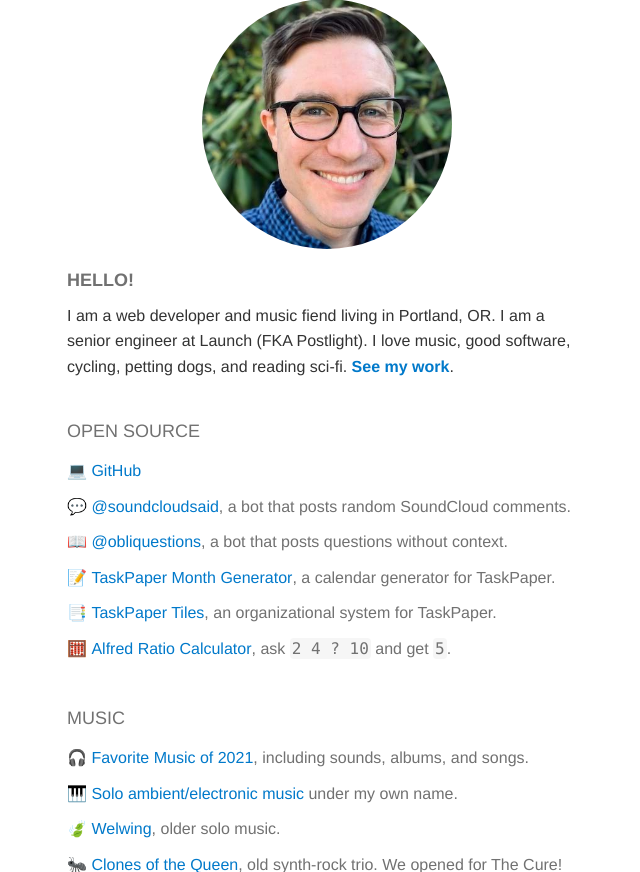
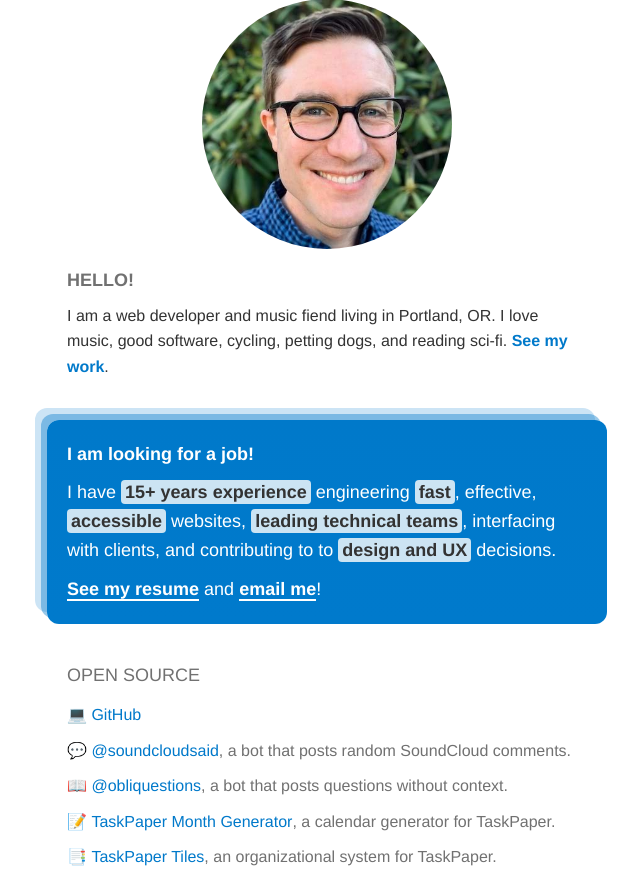
Before and after one commit to matthewmcvickar/matthewmcvickar.com, a PHP site: page / in a window 1280 px wide. Shown: the part 77-949 px from the top of the page, without its empty margins (313-953 px from the left). Run offline with PHP 8.4, Linux system fonts and the light colour scheme.

Commit message:
update homepage with job-search note

```diff
--- a/_src/css/components/_home.scss
+++ b/_src/css/components/_home.scss
@@ -25,7 +25,7 @@
     padding: variables.$line;
     display: block;
 
-    background: linear-gradient(180deg, $blue 0%, $dark-blue 100%);
+    background: linear-gradient(180deg, variables.$blue 0%, variables.$dark-blue 100%);
     color: white;
 
     & h2 {
@@ -44,6 +44,13 @@
       border-bottom: 2px solid white;
       color: white;
       font-weight: bold;
+    }
+
+    & strong {
+      color: variables.$dark;
+      border-radius: variables.$curve;
+      background: variables.$light-blue;
+      padding: 2px 4px;
     }
   }
 
@@ -82,10 +89,9 @@
     }
 
     & .for-hire {
-      border-radius: $curve;
-      padding: $line;
-
-      display: flex;
+      box-shadow:
+        -6px -6px 0 rgba(variables.$blue, .4),
+        -12px -12px 0 rgba(variables.$blue, .2);
       border-radius: variables.$curve-big;
       padding: variables.$line;
 
--- a/_src/css/components/_variables.scss
+++ b/_src/css/components/_variables.scss
@@ -6,11 +6,15 @@ $screen-md: 740px;
 /* Colors. */
 $blue:       #0079CA;
 $dark-blue:  #007ACC;
+$light-blue: #cce4f3;
 $dark:       #333;
 $gray:       #717171;
 $light-gray: #F6F6F6;
 
 /* Dimensions. */
-$line:    20px;
-$curve:   4px;
-$indent:  160px;
+$line:       20px;
+$half-line:  10px;
+$third-line:  5px;
+$curve:       4px;
+$curve-big:  12px;
+$indent:    160px;
--- a/index.html
+++ b/index.html
@@ -33,11 +33,19 @@
         <section class="intro">
           <h2>Hello!</h2>
           <p>
-            I am a web developer and music fiend living in Portland, OR. I am a
-            senior engineer at Launch (FKA Postlight). I love music, good
-            software, cycling, petting dogs, and reading sci-fi.
+            I am a web developer and music fiend living in Portland, OR. I love
+            music, good software, cycling, petting dogs, and reading sci-fi.
             <strong><a href="#work">See my work</a></strong>.
           </p>
+        </section>
+
+        <section class="for-hire">
+          <p><b>I am looking for a job!</b></p>
+          <p>I have <strong>15+ years experience</strong> engineering
+          <strong>fast</strong>, effective, <strong>accessible</strong> websites, <strong>leading
+          technical teams</strong>, interfacing with clients, and contributing
+          to to <strong>design and UX</strong> decisions.</p>
+          <p><a href="https://docs.google.com/document/d/e/2PACX-1vSDexUxKhXTe9WaGDnkjCdzupO8_AojRZ5QEfyRQq4y6zlKQr5mTDUk8-MZuX_P10F4Wznl5qLFeaRI/pub">See my resume</a> and <a href="mailto:matthew@matthewmcvickar.com">email me</a>!</p>
         </section>
 
         <section class="links" id="open-source">
```
Also changed, not shown: assets/css/style.css (+1 -1 lines).
